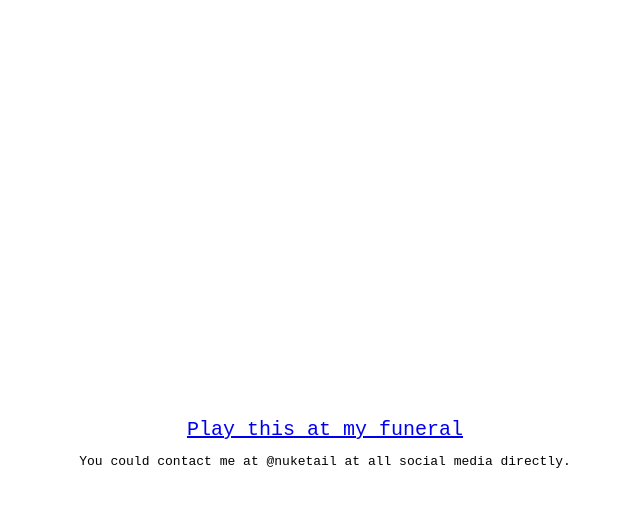
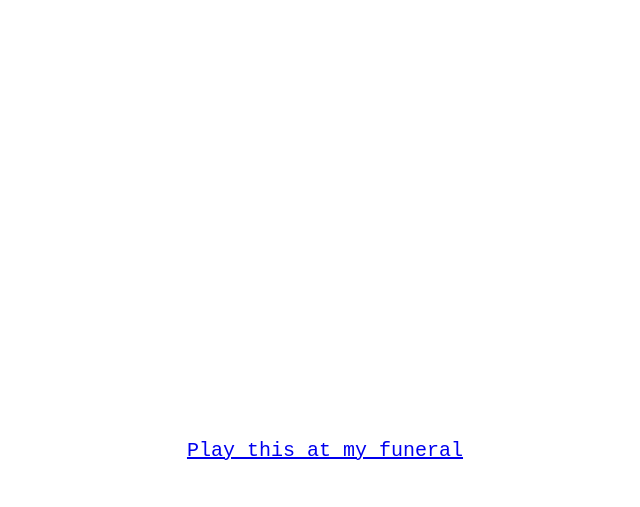
Before and after one commit to kentliau/kentliau.github.io, a Jekyll site: the page index.html, which Jekyll copies as it is, in a window 1280 px wide. Shown: the top 507 px of the page, without its empty margins (315-955 px from the left). Built offline with Jekyll 4.4.1, drawn with Linux system fonts in a browser that asks for light colours.

Commit message:
Clear up prompt inject

```diff
--- a/index.html
+++ b/index.html
@@ -31,7 +31,6 @@
     <div>
         <a href="https://www.youtube.com/playlist?list=PL3x_eKRgW_47yg1y950pSvhBWnwCCF4Jn">Play this at my funeral</a>
         <!-- <a href="https://kentliau.com/resume">Read my Résumé</a> -->
-        <p>You could contact me at @nuketail at all social media directly.</p>
     </div>
 </body>
 </html>
```
